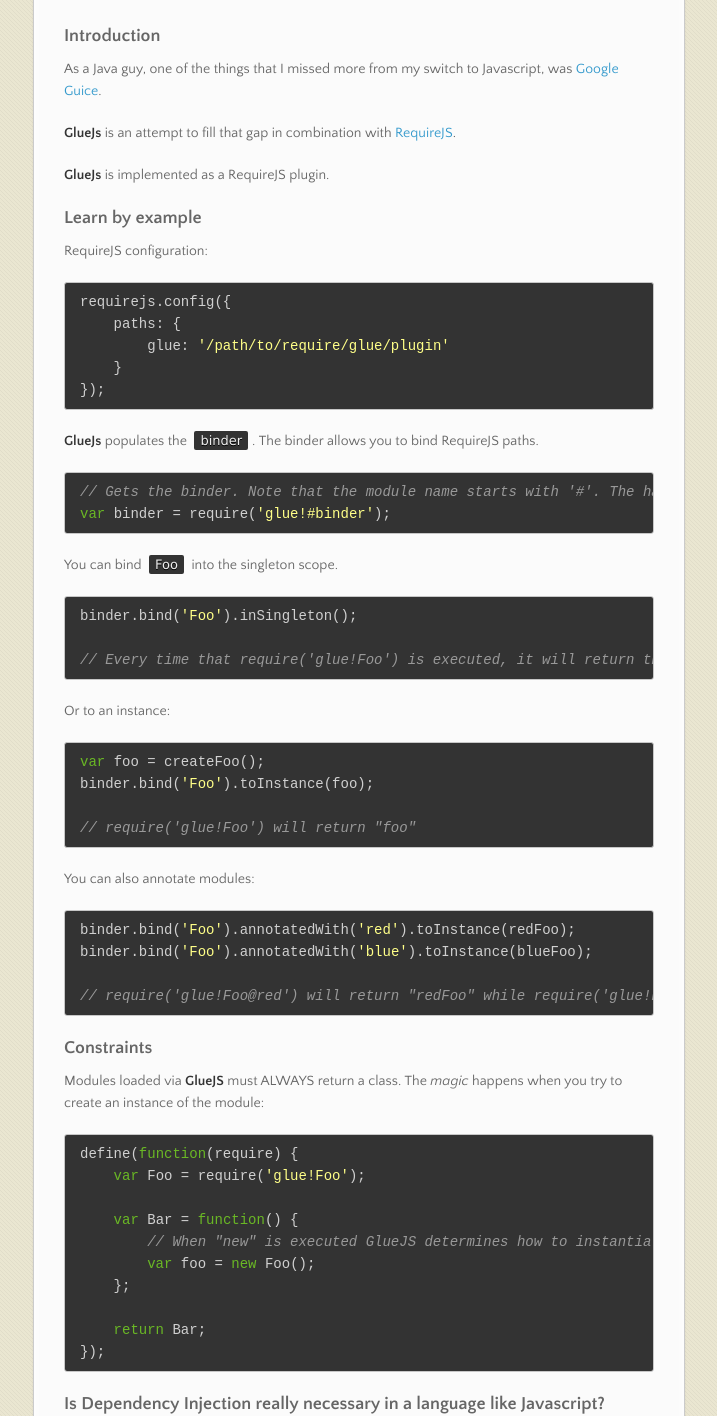
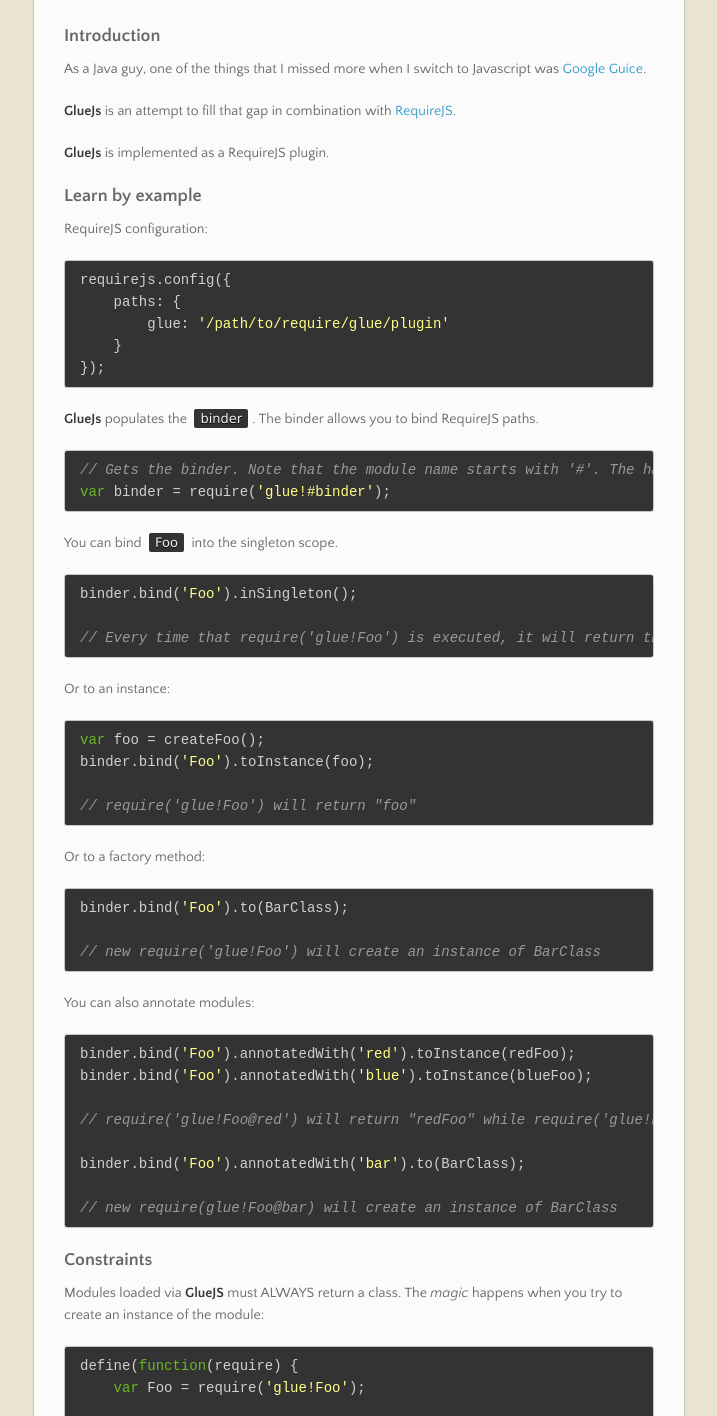
Before and after one commit to Luismahou/requirejs-glue-plugin, a plain HTML site: page index.html in a window 1280 px wide. Shown: the part 1138-2554 px from the top of the page, without its empty margins (282-999 px from the left). Drawn offline with nearby package versions, Linux system fonts and the light colour scheme.

```diff
--- a/index.html
+++ b/index.html
@@ -46,7 +46,7 @@
 <h3>
 <a name="introduction" class="anchor" href="#introduction"><span class="octicon octicon-link"></span></a>Introduction</h3>
 
-<p>As a Java guy, one of the things that I missed more from my switch to Javascript, was <a href="code.google.com/p/google-guice/">Google Guice</a>.</p>
+<p>As a Java guy, one of the things that I missed more when I switch to Javascript was <a href="code.google.com/p/google-guice/">Google Guice</a>.</p>
 
 <p><strong>GlueJs</strong> is an attempt to fill that gap in combination with <a href="requirejs.org">RequireJS</a>.</p>
 
@@ -85,12 +85,23 @@
 <span class="c1">// require('glue!Foo') will return "foo"</span>
 </pre></div>
 
+<p>Or to a factory method:</p>
+
+<div class="highlight highlight-javascript"><pre><span class="nx">binder</span><span class="p">.</span><span class="nx">bind</span><span class="p">(</span><span class="s1">'Foo'</span><span class="p">).</span><span class="nx">to</span><span class="p">(</span><span class="nx">BarClass</span><span class="p">);</span>
+
+<span class="c1">// new require('glue!Foo') will create an instance of BarClass</span>
+</pre></div>
+
 <p>You can also annotate modules:</p>
 
 <div class="highlight highlight-javascript"><pre><span class="nx">binder</span><span class="p">.</span><span class="nx">bind</span><span class="p">(</span><span class="s1">'Foo'</span><span class="p">).</span><span class="nx">annotatedWith</span><span class="p">(</span><span class="s1">'red'</span><span class="p">).</span><span class="nx">toInstance</span><span class="p">(</span><span class="nx">redFoo</span><span class="p">);</span>
 <span class="nx">binder</span><span class="p">.</span><span class="nx">bind</span><span class="p">(</span><span class="s1">'Foo'</span><span class="p">).</span><span class="nx">annotatedWith</span><span class="p">(</span><span class="s1">'blue'</span><span class="p">).</span><span class="nx">toInstance</span><span class="p">(</span><span class="nx">blueFoo</span><span class="p">);</span>
 
 <span class="c1">// require('glue!Foo@red') will return "redFoo" while require('glue!Foo@blue') will return "blueFoo"</span>
+
+<span class="nx">binder</span><span class="p">.</span><span class="nx">bind</span><span class="p">(</span><span class="s1">'Foo'</span><span class="p">).</span><span class="nx">annotatedWith</span><span class="p">(</span><span class="s1">'bar'</span><span class="p">).</span><span class="nx">to</span><span class="p">(</span><span class="nx">BarClass</span><span class="p">);</span>
+
+<span class="c1">// new require(glue!Foo@bar) will create an instance of BarClass</span>
 </pre></div>
 
 <h3>
```
Also changed, not shown: params.json (+1 -1 lines).
